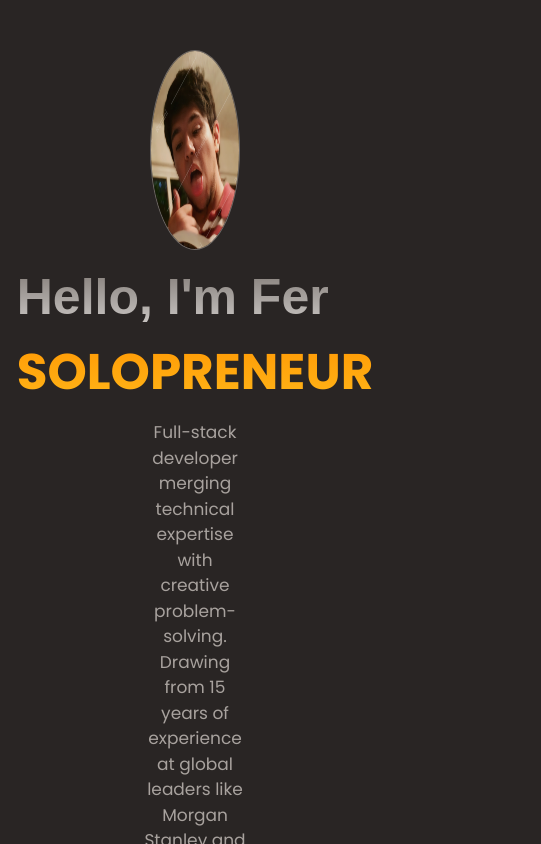
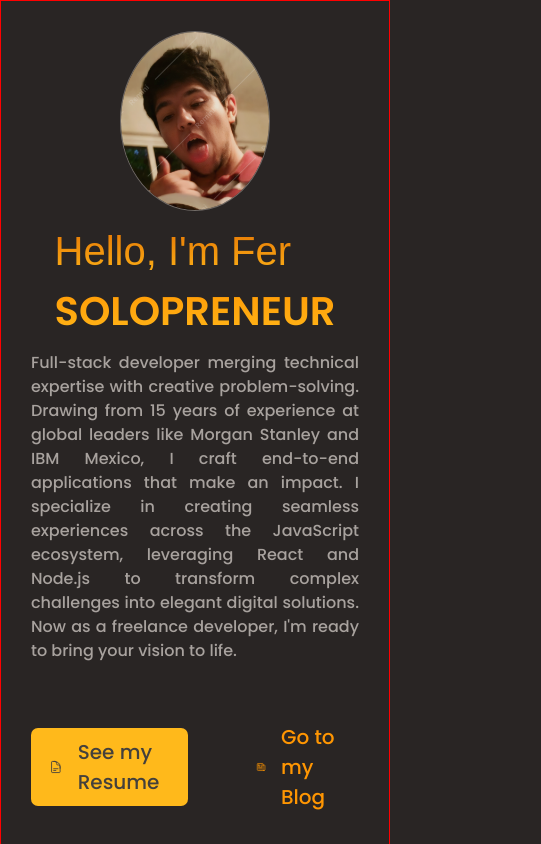
Before and after one commit to fkurusu7/bloggy-ui, a React (Vite) app: page /me in a window 390 px wide. Shown: the top 844 px of the page, 541 px wide, since content can reach past the window. Built offline with nearby package versions, Linux system fonts and the light colour scheme; a web font is replaced by a local one.

Commit message:
fix Me header responsiveness

```diff
--- a/src/features/me/MeLayout.tsx
+++ b/src/features/me/MeLayout.tsx
@@ -4,6 +4,7 @@ import Footer from '../blog/Footer';
 
 function MeLayout() {
   return (
+    // container__body is in _base.scss line 10
     <div className="container__body">
       <div className="container-me">
         <MeHeader />
--- a/src/styles/me/_me-layout.scss
+++ b/src/styles/me/_me-layout.scss
@@ -1,3 +1,5 @@
+@use './../abstracts/mixins' as *;
+
 .container-me {
   display: flex;
   flex-direction: column;
@@ -5,12 +7,23 @@
   align-items: center;
   column-gap: 4rem;
 
+  border: 1px solid red;
   background-color: var(--color-grey-100);
   color: var(--color-grey-500);
   min-height: 100vh;
   padding: 5rem 15rem;
   max-width: 120rem;
   width: 100%;
+
+  @include respond-from(900) {
+    padding: 3rem 7rem;
+  }
+  @include respond-from(800) {
+    padding: 3rem 5rem;
+  }
+  @include respond-from(700) {
+    padding: 3rem;
+  }
 }
 
 .me {
@@ -29,17 +42,26 @@
       width: auto;
       border-radius: 50%;
       border: 1px solid var(--color-grey-400);
+
+      @include respond-from(700) {
+        height: 18rem;
+      }
     }
 
     &__title {
       & h1 {
-        background: linear-gradient(var(--color-grey-400), var(--color-grey-600));
+        background: linear-gradient(var(--color-brand-400), var(--color-brand-600));
         background-clip: text;
         -webkit-text-fill-color: transparent;
         // color: var(--color-grey-500);
         font-family: 'Sono', sans-serif;
         font-size: 5rem;
         font-weight: 600;
+
+        @include respond-from(700) {
+          font-size: 4rem;
+          font-weight: 500;
+        }
       }
 
       & p {
@@ -50,6 +72,11 @@
         font-weight: bold;
         text-align: center;
         text-transform: uppercase;
+
+        @include respond-from(700) {
+          font-size: 4rem;
+          font-weight: 600;
+        }
       }
     }
 
@@ -58,7 +85,12 @@
       font-size: 1.7rem;
       font-family: 'Poppins', sans-serif;
       font-weight: 400;
-      text-align: center;
+      text-align: justify;
+
+      @include respond-from(700) {
+        font-size: 1.6rem;
+        font-weight: 500;
+      }
     }
   }
 
```
